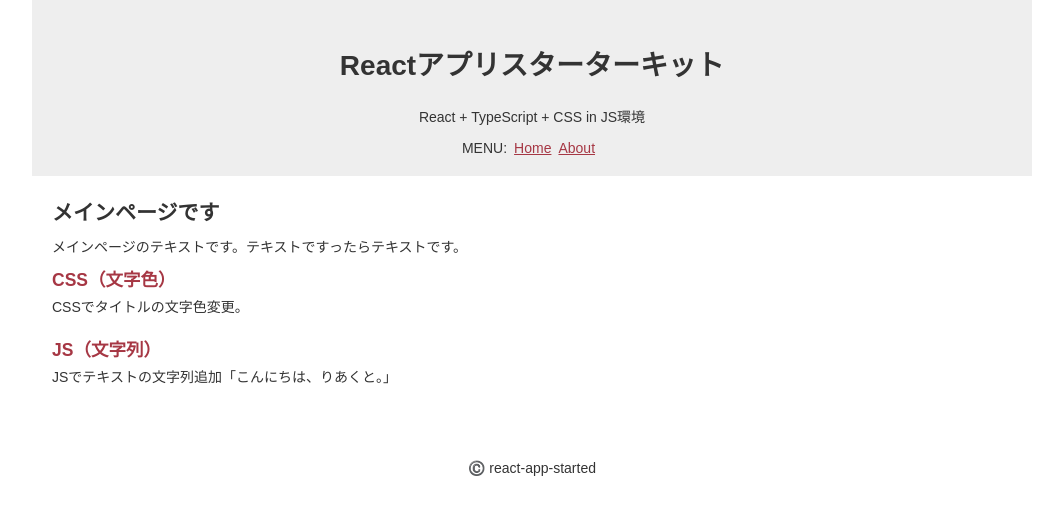
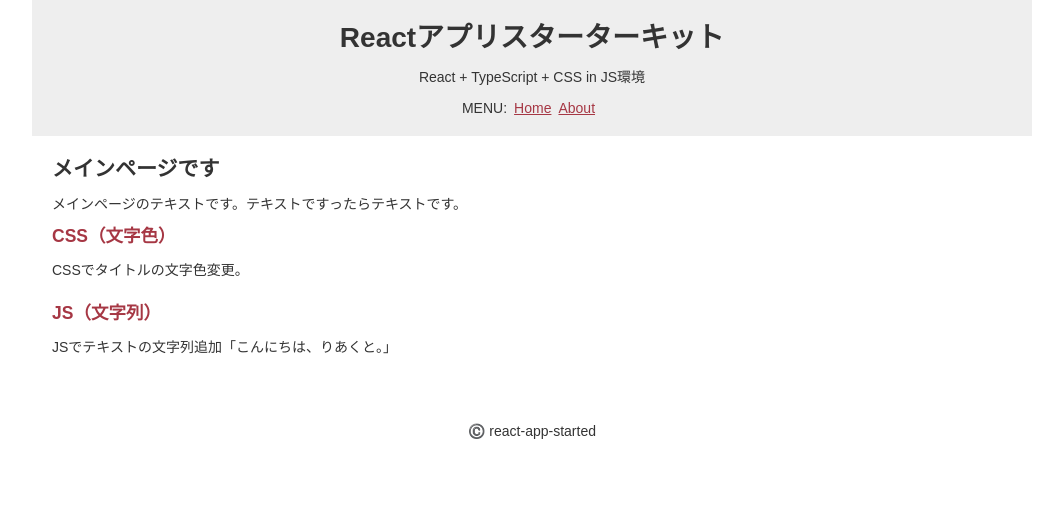
Before and after one commit to ryo-i/react-app-started, a React (Create React App) app: page / in a window 1280 px wide. Shown: the top 514 px of the page, without its empty margins (108-1171 px from the left). Built offline with nearby package versions, Linux system fonts and the light colour scheme.

Commit message:
CSS調整

```diff
--- a/src/Main.tsx
+++ b/src/Main.tsx
@@ -25,23 +25,12 @@
 // Style
 const SectionTag = styled.section`
   ${pageSize}
-  section {
-    margin: 0 0 20px;
-  }
   h1 {
-    margin: 0 0 10px;
     font-size: 1.5em;
   }
   h2 {
-    margin: 0 0 5px;
     font-size: 1.25em;
     color: ${variable.baseColor};
-  }
-  p {
-    margin: 0 0 10px;
-  }
-  ul {
-    margin: 0 0 10px;
   }
 `;
 
--- a/src/index.tsx
+++ b/src/index.tsx
@@ -26,6 +26,18 @@
           opacity: 0.8;
         }
     }
+    section {
+      margin: 0 0 20px;
+    }
+    h1, h2, p, figure, ul, table {
+      margin: 0 0 10px;
+    }
+    h1, h2 {
+      line-height: 1.25;
+    }
+    p {
+      line-height: 1.75;
+    }
   }
 `;
 
```
